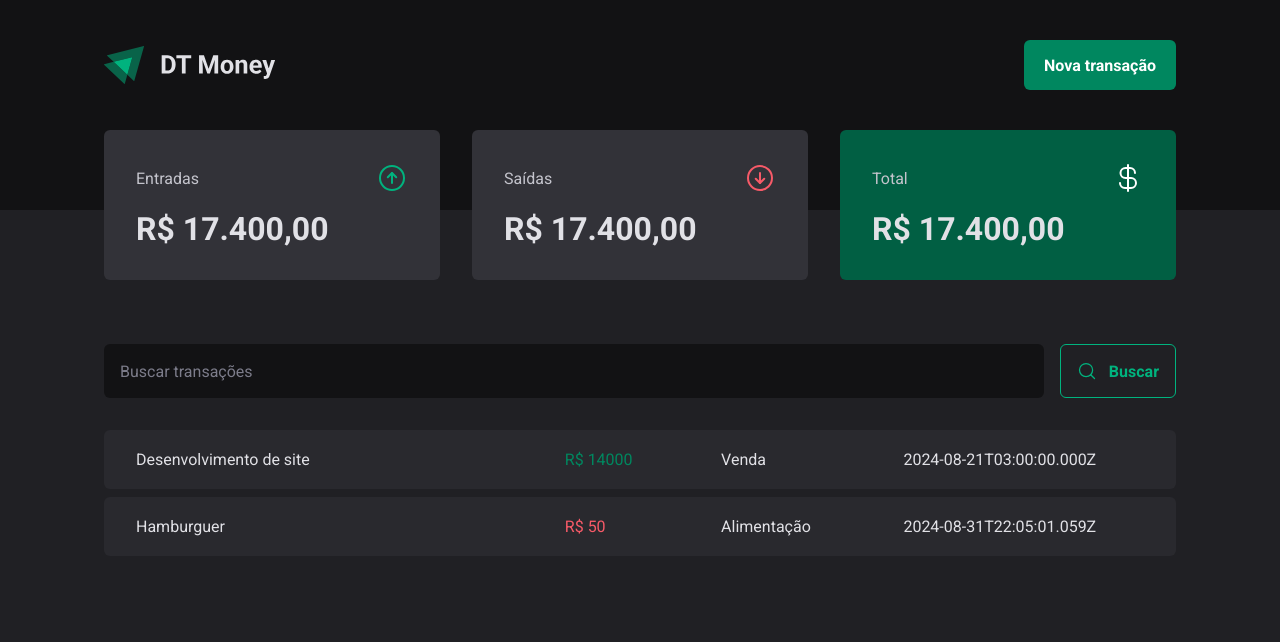
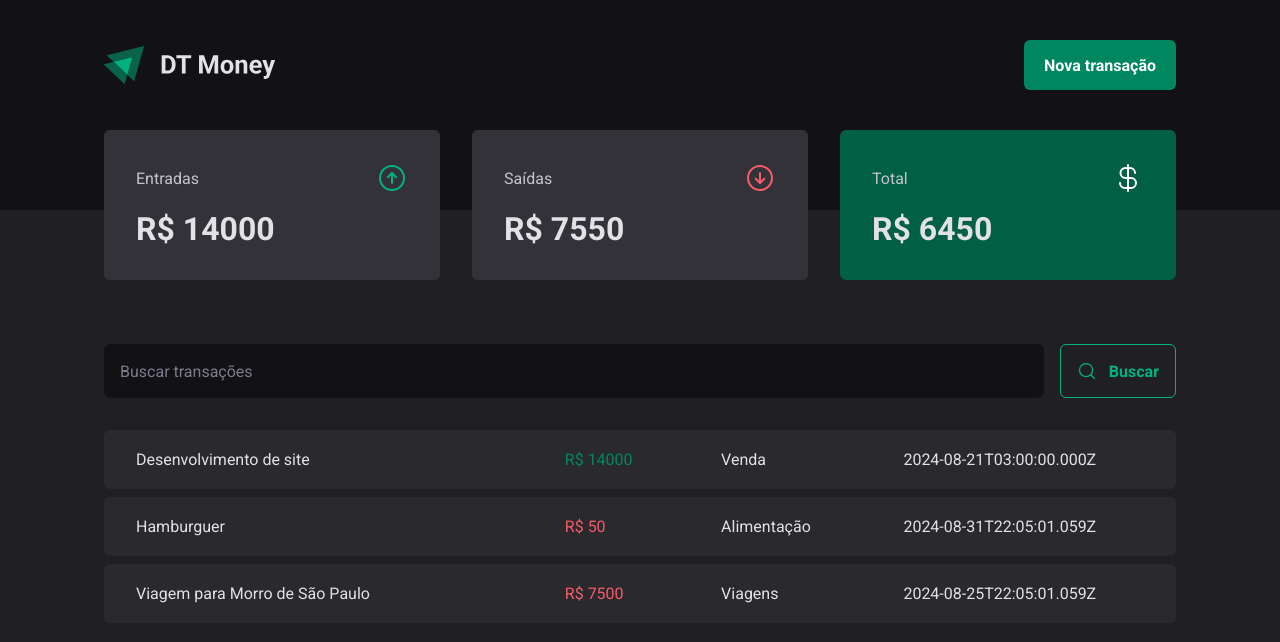
Before and after one commit to james-meneses/dt-money, a React (Vite) app: page / in a window 1280 px wide. Shown: the top 642 px of the page. Built offline with nearby package versions, Linux system fonts and the light colour scheme; data requests are answered from the project's data file.

Commit message:
Setting the summary values calculation

```diff
--- a/server.json
+++ b/server.json
@@ -15,6 +15,14 @@
       "category": "Alimentação",
       "price": 50,
       "createdAt": "2024-08-31T22:05:01.059Z"
+    },
+    {
+      "id": 3,
+      "description": "Viagem para Morro de São Paulo",
+      "type": "outcome",
+      "category": "Viagens",
+      "price": 7500,
+      "createdAt": "2024-08-25T22:05:01.059Z"
     }
   ]
 }
--- a/src/components/Summary/index.tsx
+++ b/src/components/Summary/index.tsx
@@ -1,7 +1,31 @@
+import { useContext } from "react";
 import { SummaryCard, SummaryContainer } from "./styles";
 import { ArrowCircleDown, ArrowCircleUp, CurrencyDollar } from "phosphor-react";
+import { TransactionsContext } from "../../contexts/TransactionsContext";
 
 export function Summary() {
+  const { transactions } = useContext(TransactionsContext);
+
+  // {income: 0, outcome: 0, total: 0}
+  const summary = transactions.reduce(
+    (acc, transaction) => {
+      if (transaction.type === "income") {
+        acc.income += transaction.price;
+        acc.total += transaction.price;
+      } else {
+        acc.outcome += transaction.price;
+        acc.total -= transaction.price;
+      }
+
+      return acc;
+    },
+    {
+      income: 0,
+      outcome: 0,
+      total: 0,
+    }
+  );
+
   return (
     <SummaryContainer>
       <SummaryCard>
@@ -10,7 +34,7 @@
           <ArrowCircleUp size={32} color="#00b37e" />
         </header>
 
-        <strong>R$ 17.400,00</strong>
+        <strong>R$ {summary.income}</strong>
       </SummaryCard>
 
       <SummaryCard>
@@ -19,7 +43,7 @@
           <ArrowCircleDown size={32} color="#f75a68" />
         </header>
 
-        <strong>R$ 17.400,00</strong>
+        <strong>R$ {summary.outcome}</strong>
       </SummaryCard>
 
       <SummaryCard variant="green">
@@ -28,7 +52,7 @@
           <CurrencyDollar size={32} color="#fff" />
         </header>
 
-        <strong>R$ 17.400,00</strong>
+        <strong>R$ {summary.total}</strong>
       </SummaryCard>
     </SummaryContainer>
   );
```
